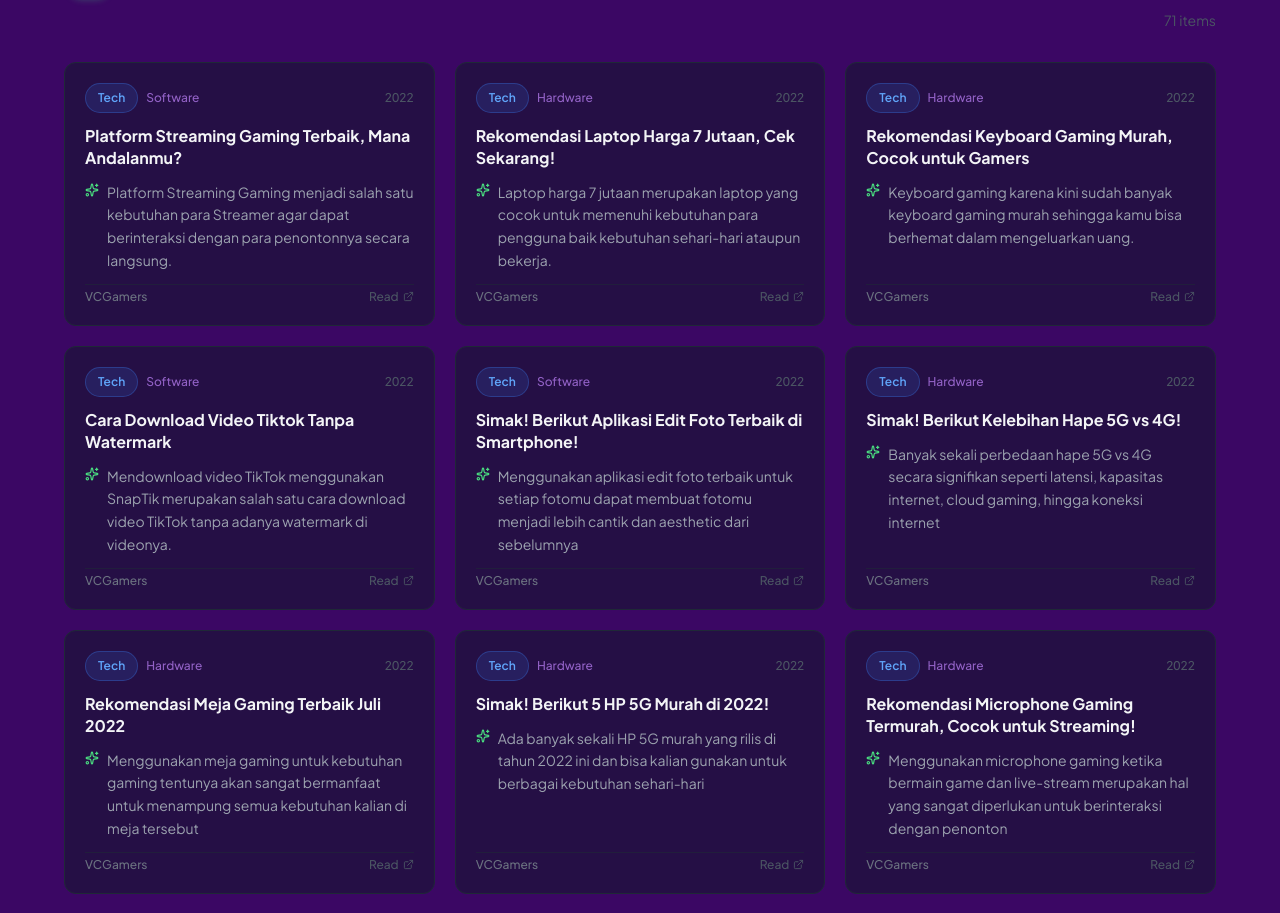
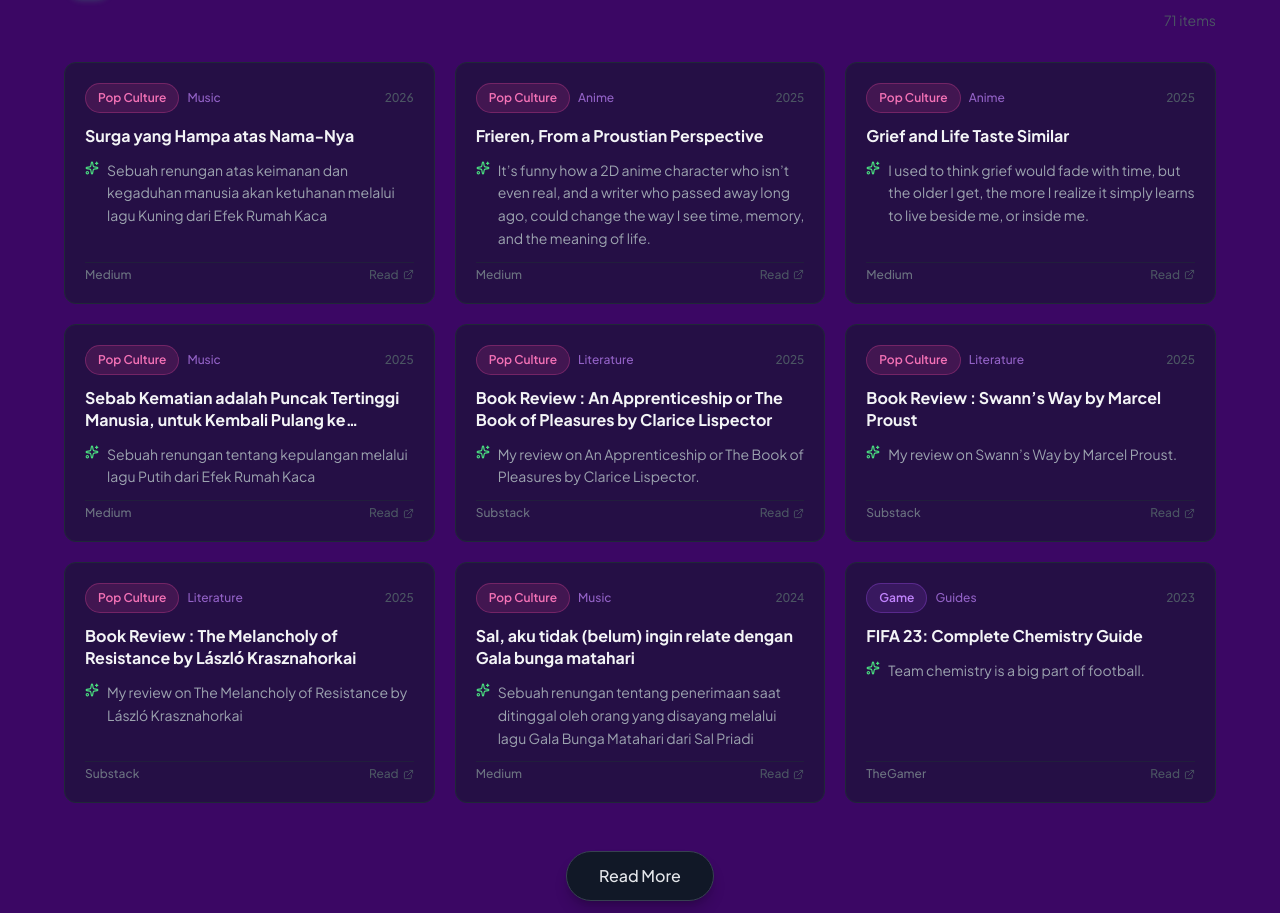
Before and after one commit to kakarifki/alghi-web, a React (Vite) app: page / in a window 1280 px wide. Shown: the part 2184-3097 px from the top of the page. Built offline with nearby package versions, Linux system fonts and the light colour scheme.

Commit message:
feat: implement WorksSection component with dual-level category filtering and modal view

```diff
--- a/src/components/WorksSection.tsx
+++ b/src/components/WorksSection.tsx
@@ -1,4 +1,4 @@
-import { useState, useMemo } from 'react';
+import { useState, useMemo, useEffect } from 'react';
 import { portfolioItems, STRATEGIST_CATEGORIES, WRITING_CATEGORIES, CATEGORY_SUBS, type Category } from '../data/portfolioData';
 import PortfolioCard from './PortfolioCard';
 import CategoryInfoPanel from './CategoryInfoPanel';
@@ -14,6 +14,18 @@ interface PortfolioBlockProps {
 function PortfolioBlock({ label, titleSpan1, titleSpan2, description, categories }: PortfolioBlockProps) {
   const [activeFilter, setActiveFilter] = useState<Category | 'All'>('All');
   const [activeSubFilter, setActiveSubFilter] = useState<string>('All');
+  const [isModalOpen, setIsModalOpen] = useState(false);
+
+  useEffect(() => {
+    if (isModalOpen) {
+      document.body.style.overflow = 'hidden';
+    } else {
+      document.body.style.overflow = '';
+    }
+    return () => {
+      document.body.style.overflow = '';
+    };
+  }, [isModalOpen]);
 
   // When category changes, reset sub-filter
   const handleCategoryChange = (cat: Category | 'All') => {
@@ -37,8 +49,15 @@ function PortfolioBlock({ label, titleSpan1, titleSpan2, description, categories
       items = items.filter((item) => item.subCategory === activeSubFilter);
     }
 
+    // Sort by year descending (newest first)
+    items.sort((a, b) => b.date.localeCompare(a.date));
+
     return items;
   }, [activeFilter, activeSubFilter, categories]);
+
+  const isLimited = activeFilter === 'All' || activeSubFilter === 'All';
+  const displayedItems = isLimited ? filtered.slice(0, 9) : filtered;
+  const hasMore = isLimited && filtered.length > 9;
 
   return (
     <div className="mb-24">
@@ -147,14 +166,60 @@ function PortfolioBlock({ label, titleSpan1, titleSpan2, description, categories
         key={`${activeFilter}-${activeSubFilter}`}
         className="grid grid-cols-1 md:grid-cols-2 lg:grid-cols-3 gap-5 animate-fade-in"
       >
-        {filtered.map((item) => (
+        {displayedItems.map((item) => (
           <PortfolioCard key={item.id} item={item} />
         ))}
       </div>
 
+      {hasMore && (
+        <div className="mt-12 flex justify-center pb-4">
+          <button
+            onClick={() => setIsModalOpen(true)}
+            className="px-8 py-3 bg-gray-900 hover:bg-gray-800 text-gray-200 font-medium rounded-full border border-gray-700 transition-all duration-200 shadow-lg shadow-black/20"
+          >
+            Read More
+          </button>
+        </div>
+      )}
+
       {filtered.length === 0 && (
         <div className="text-center py-20 text-gray-600">
           No items in this subcategory yet.
+        </div>
+      )}
+
+      {/* ── Read More Modal ── */}
+      {isModalOpen && (
+        <div className="fixed inset-0 z-50 bg-black/80 backdrop-blur-sm flex items-center justify-center p-4 sm:p-6 !m-0">
+          <div className="bg-gray-900 border border-gray-800 rounded-3xl w-full max-w-6xl max-h-[90vh] flex flex-col items-stretch overflow-hidden shadow-2xl animate-fade-in shadow-black/50 text-left">
+            <div className="flex items-center justify-between p-6 sm:px-8 border-b border-gray-800 bg-gray-900">
+              <div>
+                <h3 className="text-2xl font-bold font-cabinet text-gray-100">
+                  {activeFilter === 'All' ? label : activeFilter}
+                  {activeFilter !== 'All' && activeSubFilter !== 'All' ? ` - ${activeSubFilter}` : ''}
+                </h3>
+                <p className="text-gray-400 mt-1">
+                  Viewing all {filtered.length} items
+                </p>
+              </div>
+              <button
+                onClick={() => setIsModalOpen(false)}
+                className="p-2 text-gray-400 hover:text-white hover:bg-gray-800 rounded-xl transition-colors"
+                aria-label="Close modal"
+              >
+                <svg className="w-6 h-6" fill="none" stroke="currentColor" viewBox="0 0 24 24">
+                  <path strokeLinecap="round" strokeLinejoin="round" strokeWidth={2} d="M6 18L18 6M6 6l12 12" />
+                </svg>
+              </button>
+            </div>
+            <div className="p-6 sm:p-8 overflow-y-auto">
+              <div className="grid grid-cols-1 md:grid-cols-2 lg:grid-cols-3 gap-5">
+                {filtered.map((item) => (
+                  <PortfolioCard key={`modal-${item.id}`} item={item} />
+                ))}
+              </div>
+            </div>
+          </div>
         </div>
       )}
     </div>
```
